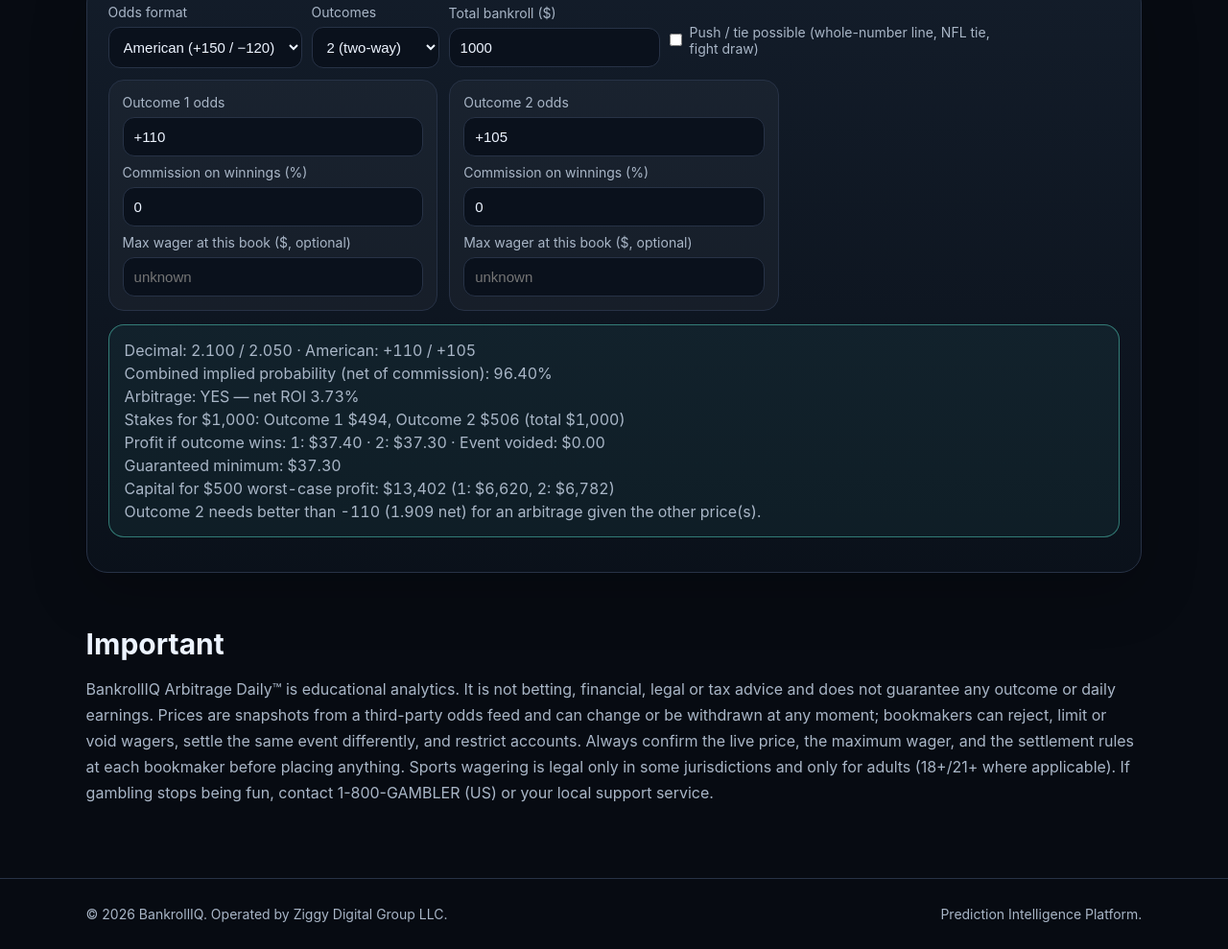
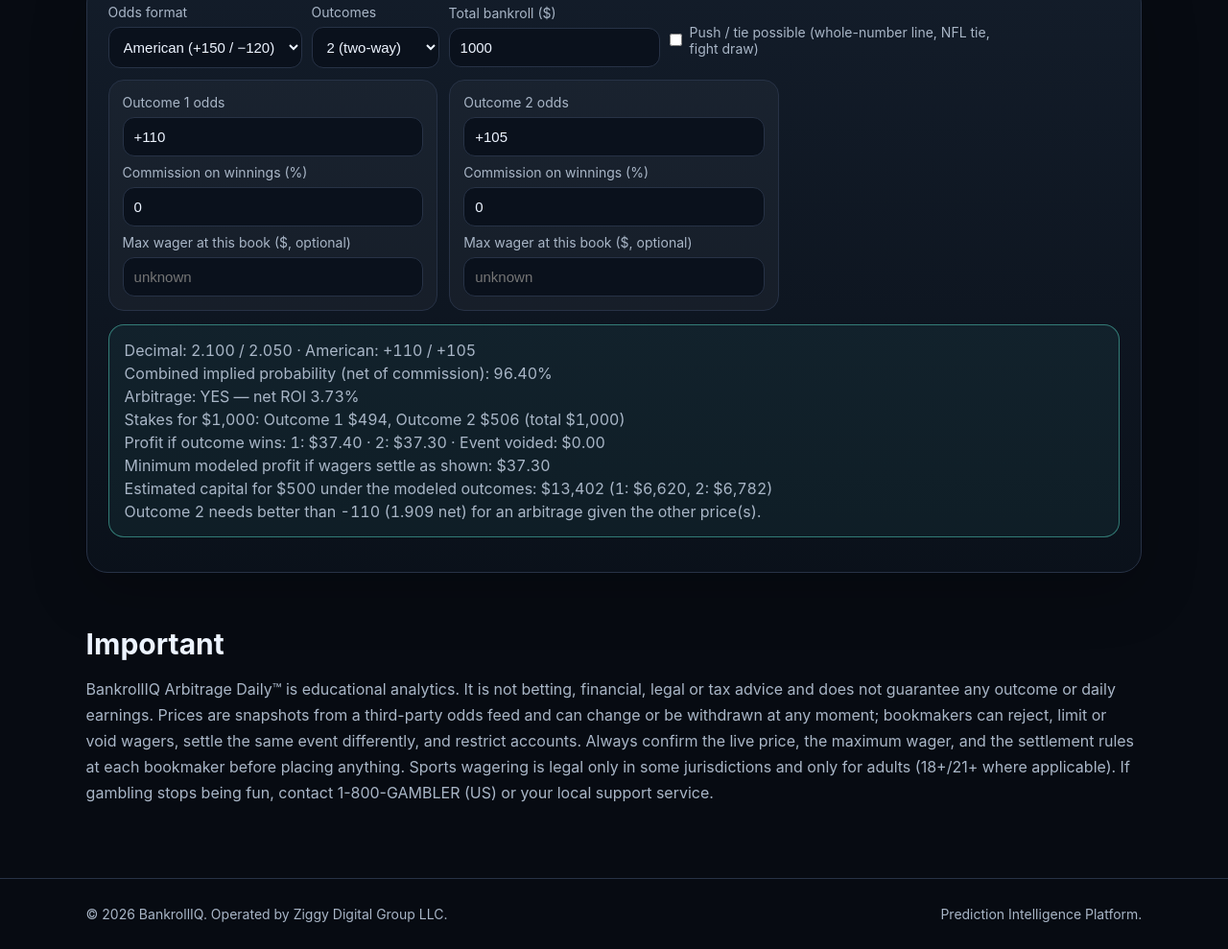
Before and after one commit to BankrollIQ/bankrolliq-app, a website: page arbitrage.html in a window 1280 px wide. Shown: the part 1090-2079 px from the top of the page at 96% size. Drawn offline with Linux system fonts and the light colour scheme; no server answers.

Commit message:
Clarify modeled arbitrage calculator results

```diff
--- a/arbitrage.html
+++ b/arbitrage.html
@@ -593,10 +593,10 @@ function calc(){
     S < 1 ? "Arbitrage: YES — net ROI " + pct(roi) + (push ? " if decisive (a push returns $0)" : "") : "Arbitrage: NO — the book is " + ((S-1)*100).toFixed(2) + "% over 100%",
     "Stakes for " + money0(bank) + ": " + P.stakes.map((s,i) => "Outcome " + (i+1) + " " + money0(s)).join(", ") + " (total " + money0(P.total) + (P.limitBound ? ", reduced to fit max wagers" : "") + ")",
     "Profit if outcome wins: " + P.profits.map((p,i) => (i+1) + ": " + money(p)).join(" · ") + (push ? " · Push/tie: $0.00" : "") + " · Event voided: $0.00",
-    "Guaranteed minimum: " + money(worst),
+    "Minimum modeled profit if wagers settle as shown: " + money(worst),
     target ? (target.unreachable
       ? "$500 isn't reachable within the max wagers entered (best: " + money(target.max) + ")."
-      : "Capital for $500" + (push ? " if decisive" : " worst-case profit") + ": " + money0(target.plan.total) + " (" + target.plan.stakes.map((s,i) => (i+1) + ": " + money0(s)).join(", ") + ")" + (push ? " — not guaranteed, a push returns $0." : "")) : null,
+      : "Estimated capital for $500 under the modeled outcomes" + (push ? " (if decisive)" : "") + ": " + money0(target.plan.total) + " (" + target.plan.stakes.map((s,i) => (i+1) + ": " + money0(s)).join(", ") + ")" + (push ? " — not guaranteed, a push returns $0." : "")) : null,
     thr ? "Outcome " + n + " needs better than " + am(toAm(thr)) + " (" + thr.toFixed(3) + " net) for an arbitrage given the other price(s)." : null,
   ].filter(Boolean);
   out.replaceChildren(...lines.map(t => h("div",{},t)));
```
